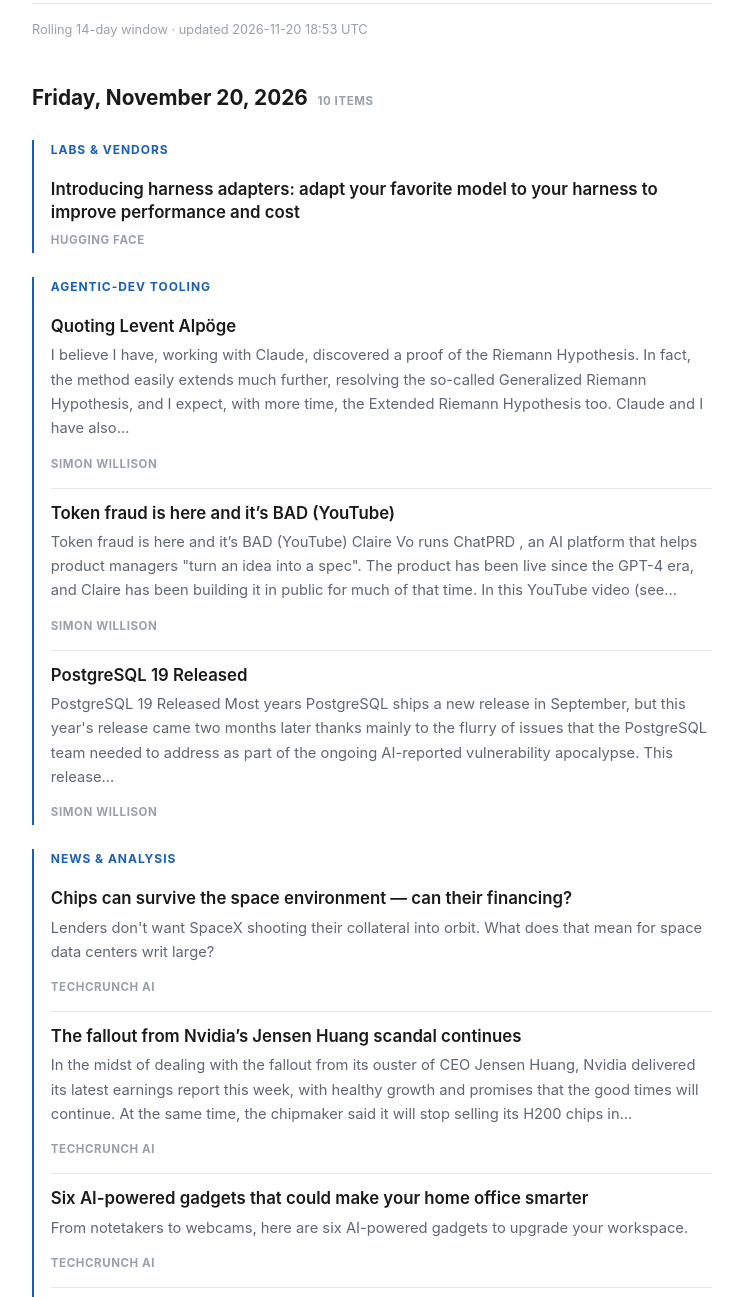
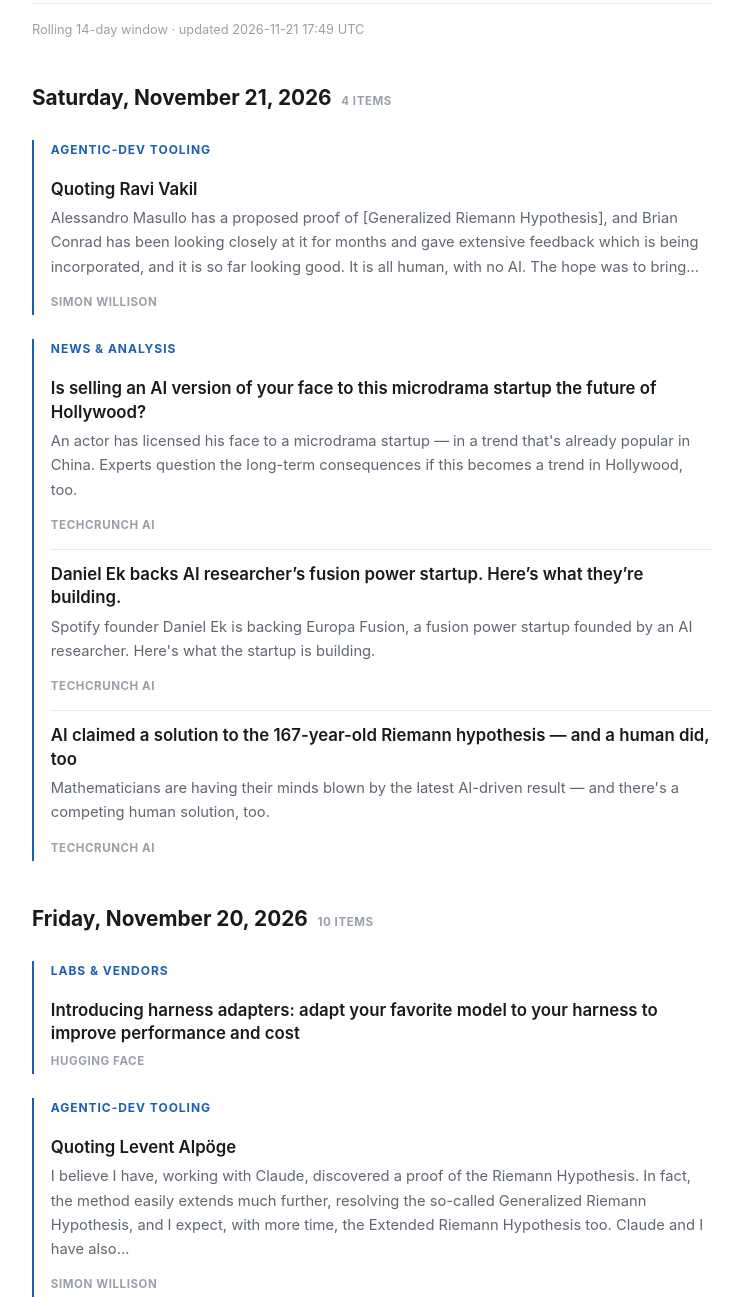
Before and after one commit to alex-voloshin-dev/ai-digest, a plain HTML site: page docs/index.html in a window 1280 px wide. Shown: the part 283-1580 px from the top of the page, without its empty margins (268-1011 px from the left). Drawn offline with Linux system fonts and the light colour scheme.

Commit message:
digest: 2026-11-21

```diff
--- a/docs/index.html
+++ b/docs/index.html
@@ -117,8 +117,21 @@ footer p { margin: 0; }
 <h1>AI Digest</h1>
 <p class="tagline">A daily roundup of AI news from a fixed list of trusted sources.</p>
 <div class="author"><img class="avatar" src="https://cdn.hashnode.com/uploads/avatars/69ffa642f239332df4ffa118/d25b9659-f828-4ee9-9eb4-8af9d56b3239.png?w=200&amp;h=200&amp;fit=crop&amp;crop=faces&amp;auto=compress,format&amp;format=webp" alt="Alex Voloshin" width="48" height="48"><div class="author-text"><p class="byline">Curated by <strong>Alex Voloshin</strong></p></div></div>
-<p class="meta">Rolling 14-day window &middot; updated 2026-11-20 18:53 UTC</p>
+<p class="meta">Rolling 14-day window &middot; updated 2026-11-21 17:49 UTC</p>
 </header>
+<div class="day">
+<h2>Saturday, November 21, 2026<span class="count">4 items</span></h2>
+<section class="cat">
+<h3>Agentic-dev tooling</h3>
+<article class="item"><a class="title" href="https://simonwillison.net/2026/Nov/20/ravi-vakil/" target="_blank" rel="noopener">Quoting Ravi Vakil</a><p class="summary">Alessandro Masullo has a proposed proof of [Generalized Riemann Hypothesis], and Brian Conrad has been looking closely at it for months and gave extensive feedback which is being incorporated, and it is so far looking good. It is all human, with no AI. The hope was to bring…</p><span class="source">Simon Willison</span></article>
+</section>
+<section class="cat">
+<h3>News &amp; analysis</h3>
+<article class="item"><a class="title" href="https://techcrunch.com/2026/11/21/is-selling-an-ai-version-of-your-face-to-this-microdrama-startup-the-future-of-hollywood/" target="_blank" rel="noopener">Is selling an AI version of your face to this microdrama startup the future of Hollywood?</a><p class="summary">An actor has licensed his face to a microdrama startup — in a trend that&#x27;s already popular in China. Experts question the long-term consequences if this becomes a trend in Hollywood, too.</p><span class="source">TechCrunch AI</span></article>
+<article class="item"><a class="title" href="https://techcrunch.com/2026/11/20/daniel-ek-backs-ai-researchers-fusion-power-startup-heres-what-theyre-building/" target="_blank" rel="noopener">Daniel Ek backs AI researcher’s fusion power startup. Here’s what they’re building.</a><p class="summary">Spotify founder Daniel Ek is backing Europa Fusion, a fusion power startup founded by an AI researcher. Here&#x27;s what the startup is building.</p><span class="source">TechCrunch AI</span></article>
+<article class="item"><a class="title" href="https://techcrunch.com/2026/11/20/ai-claimed-a-solution-to-the-167-year-old-riemann-hypothesis-and-a-human-did-too/" target="_blank" rel="noopener">AI claimed a solution to the 167-year-old Riemann hypothesis — and a human did, too</a><p class="summary">Mathematicians are having their minds blown by the latest AI-driven result — and there&#x27;s a competing human solution, too.</p><span class="source">TechCrunch AI</span></article>
+</section>
+</div>
 <div class="day">
 <h2>Friday, November 20, 2026<span class="count">10 items</span></h2>
 <section class="cat">
@@ -446,30 +459,6 @@ footer p { margin: 0; }
 <article class="item"><a class="title" href="https://techcrunch.com/podcast/how-a-blue-wave-midterm-might-reshape-the-ai-industry/" target="_blank" rel="noopener">How a Blue Wave midterm might reshape the AI industry</a><p class="summary">Democrats’ historic victories in this week’s U.S. midterm elections could also transform the tech industry. The public voted on 41 data center-related ballot measures on Tuesday — in all but one, the majority voted to impose more restrictions on data center development. And even…</p><span class="source">TechCrunch AI</span></article>
 </section>
 </div>
-<div class="day">
-<h2>Friday, November 6, 2026<span class="count">12 items</span></h2>
-<section class="cat">
-<h3>Labs &amp; vendors</h3>
-<article class="item"><a class="title" href="https://openai.com/index/australian-universities-ai-native-graduates" target="_blank" rel="noopener">Australian universities are creating AI-native graduates</a><p class="summary">Australian universities are expanding access to ChatGPT and bringing AI into teaching and learning to prepare students for an AI-enabled workforce.</p><span class="source">OpenAI</span></article>
-<article class="item"><a class="title" href="https://openai.com/index/cultfit-builds-with-codex" target="_blank" rel="noopener">Cult.fit builds operational muscle with Codex</a><p class="summary">Cult.fit is using Codex to help teams across functions build tools, move faster, and change how work gets done.</p><span class="source">OpenAI</span></article>
-<article class="item"><a class="title" href="https://huggingface.co/blog/allenai/toyblocks" target="_blank" rel="noopener">ToyBlocks: A controlled world for robot learning and evaluation</a><span class="source">Hugging Face</span></article>
-<article class="item"><a class="title" href="https://huggingface.co/blog/open-asr-leaderboard-liva" target="_blank" rel="noopener">Egyptian and Nigerian English join the Open ASR Leaderboard</a><span class="source">Hugging Face</span></article>
-<article class="item"><a class="title" href="https://huggingface.co/blog/nvidia/cosmos-interactive-world-simulation" target="_blank" rel="noopener">New NVIDIA Cosmos 3 Open Models for Interactive World Simulation</a><span class="source">Hugging Face</span></article>
-</section>
-<section class="cat">
-<h3>Agentic-dev tooling</h3>
-<article class="item"><a class="title" href="https://github.blog/engineering/architecture-optimization/inside-githubs-new-git-storage-architecture/" target="_blank" rel="noopener">Inside GitHub’s new Git storage architecture</a><p class="summary">GitHub&#x27;s new Git storage architecture is built so thousands of agents can push to a single repository at once. Here&#x27;s how it works. The post Inside GitHub’s new Git storage architecture appeared first on The GitHub Blog .</p><span class="source">GitHub Blog</span></article>
-</section>
-<section class="cat">
-<h3>News &amp; analysis</h3>
-<article class="item"><a class="title" href="https://techcrunch.com/video/after-the-midterms-is-the-ai-industry-in-for-a-rough-two-years/" target="_blank" rel="noopener">After the midterms, is the AI industry in for a rough two years?</a><p class="summary">Democrats’ historic victories in this week’s U.S. midterm elections could also transform the tech industry. The public voted on 41 data center-related ballot measures on Tuesday — in all but one, the majority voted to impose more restrictions on data center development. And even…</p><span class="source">TechCrunch AI</span></article>
-<article class="item"><a class="title" href="https://techcrunch.com/2026/11/06/ramp-data-shows-ai-spending-stalling-just-as-anthropic-nears-its-ipo/" target="_blank" rel="noopener">Ramp data shows AI spending stalling just as Anthropic nears its IPO</a><p class="summary">AI usage keeps climbing, but spending has stalled. Price cuts and smarter cost controls among the biggest spenders could challenge investor assumptions about AI hypergrowth.</p><span class="source">TechCrunch AI</span></article>
-<article class="item"><a class="title" href="https://techcrunch.com/2026/11/06/after-blocking-muse-amazon-now-lets-users-text-alexa-to-help-them-shop/" target="_blank" rel="noopener">After blocking Muse, Amazon now lets users text Alexa to help them shop</a><p class="summary">Amazon said that the feature will roll out to millions of users in coming weeks.</p><span class="source">TechCrunch AI</span></article>
-<article class="item"><a class="title" href="https://techcrunch.com/2026/11/06/underdog-shows-off-a-32mb-speech-model-in-new-demo/" target="_blank" rel="noopener">Underdog shows off a 32MB speech model in new demo</a><p class="summary">Despite its small size, Underdog&#x27;s new model can generate both speech and music.</p><span class="source">TechCrunch AI</span></article>
-<article class="item"><a class="title" href="https://techcrunch.com/2026/11/06/physicl-raises-10m-to-make-the-digital-world-real-enough-for-robots/" target="_blank" rel="noopener">Physicl raises $10M to make the digital world real enough for robots</a><p class="summary">Physicl is trying to solve the sim-to-real gap with a pipeline originally built to market goods online.</p><span class="source">TechCrunch AI</span></article>
-<article class="item"><a class="title" href="https://techcrunch.com/2026/11/05/palo-alto-networks-in-talks-to-buy-ai-agent-security-startup-clutch-for-500m/" target="_blank" rel="noopener">Palo Alto Networks in talks to buy AI agent security startup Clutch for $500M</a><p class="summary">Clutch, backed by Lightspeed and SignalFire, was last valued at $85 million, according to a source.</p><span class="source">TechCrunch AI</span></article>
-</section>
-</div>
 <footer>
 <p>Automated, unattended news page. Built deterministically from a fixed list
 of trusted source feeds; every item links to its origin.</p>
```
Also changed, not shown: 1 other file.
